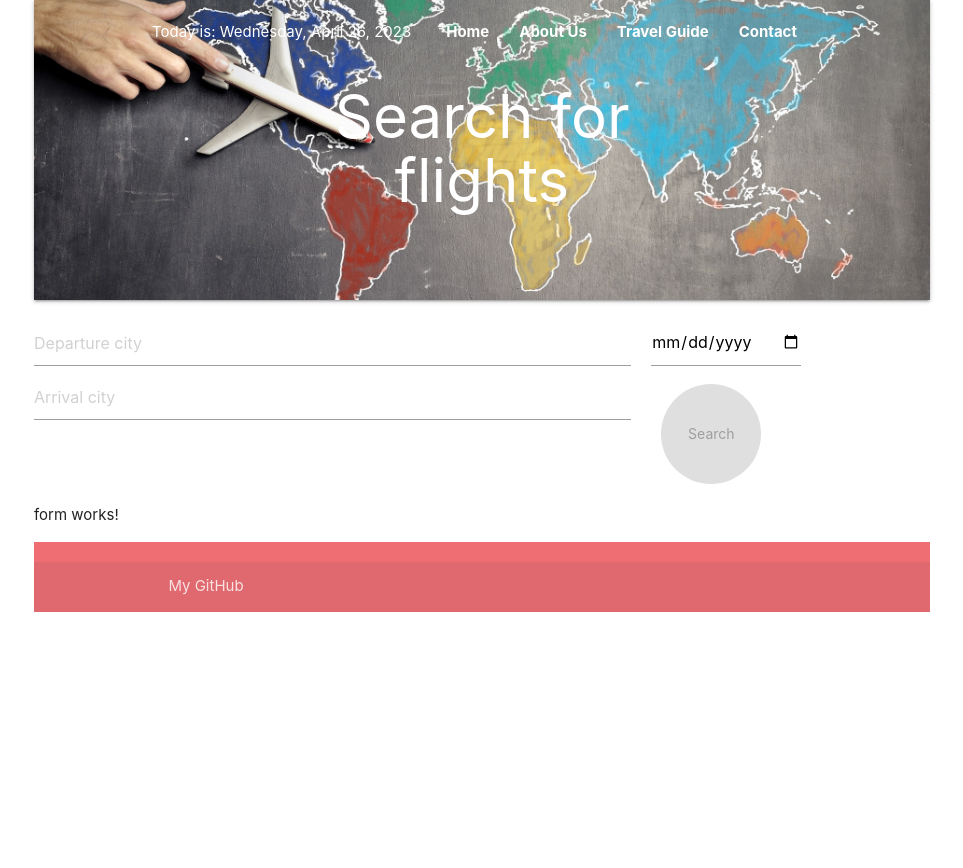
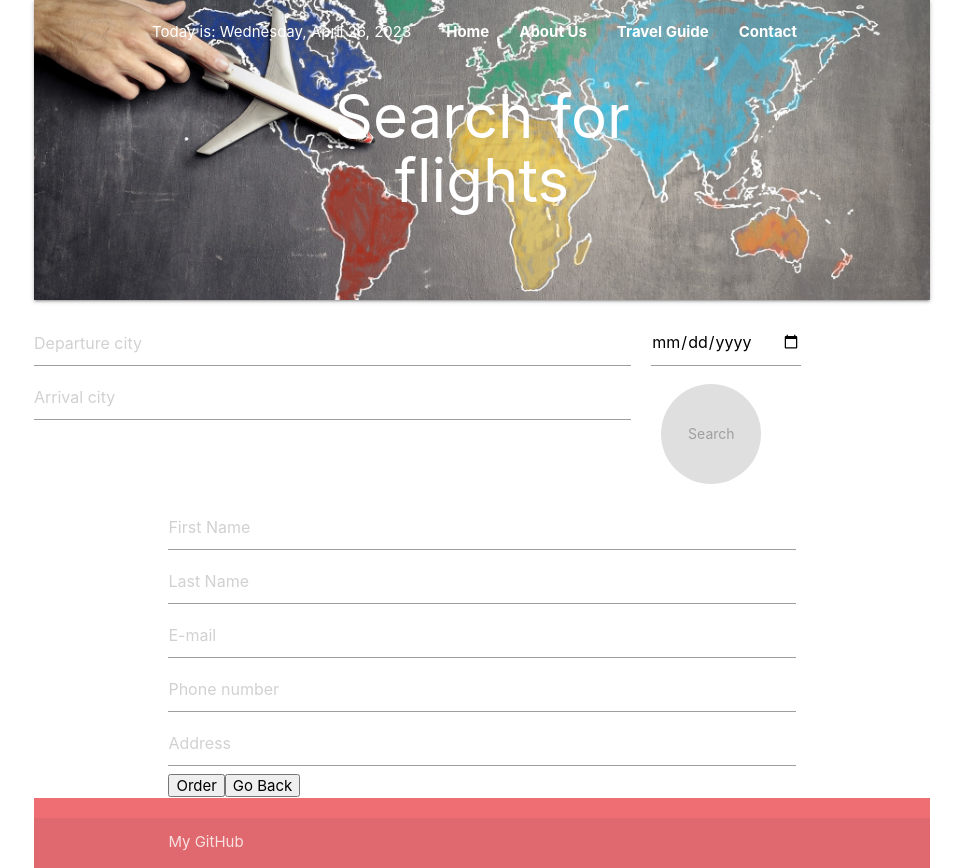
Before and after one commit to NataliaJeszke/flights-angular, an Angular app: page /form in a window 1280 px wide. Shown: the whole page, without its empty margins (158-1121 px from the left). Before the commit the page ends 800 px from the top, so only its background shows below. Built offline with nearby package versions, Linux system fonts and the light colour scheme.

Commit message:
input for the form

```diff
--- a/src/app/form/form.component.html
+++ b/src/app/form/form.component.html
@@ -1 +1,11 @@
-<p>form works!</p>
+<div class="grid">
+  <form class="container">
+    <input type="text" placeholder="First Name" [(ngModel)]="model.firstName" name="firstName" />
+    <input type="text" placeholder="Last Name" />
+    <input type="email" placeholder="E-mail" />
+    <input type="tel" placeholder="Phone number" />
+    <input type="text" placeholder="Address" />
+    <button type="submit">Order</button>
+    <button type="submit">Go Back</button>
+  </form>
+</div>
--- a/src/app/form/form.component.ts
+++ b/src/app/form/form.component.ts
@@ -1,10 +1,21 @@
-import { Component } from '@angular/core';
+import { Component, OnInit } from '@angular/core';
+import { Passenger } from '../models/PassengerInterface';
 
 @Component({
   selector: 'app-form',
   templateUrl: './form.component.html',
-  styleUrls: ['./form.component.css']
+  styleUrls: ['./form.component.css'],
 })
-export class FormComponent {
-
+export class FormComponent implements OnInit {
+  model!: Partial<Passenger>;
+  constructor() {}
+  ngOnInit(): void {
+    this.model = {
+      firstName: '',
+      lastName: '',
+      email: '',
+      phoneNumber: 0,
+      address: '',
+    };
+  }
 }
--- /dev/null
+++ b/src/app/models/PassengerInterface.ts
@@ -0,0 +1,15 @@
+export class Passenger {
+    public firstName: string;
+    public lastName: string;
+    public email: string;
+    public phoneNumber: number;
+    public address: string;
+
+    constructor(firstName: string, lastName: string, email: string, phoneNumber: number, address: string) {
+        this.firstName = firstName;
+        this.lastName = lastName;
+        this.email = email;
+        this.phoneNumber = phoneNumber;
+        this.address = address;
+    }
+}
```
